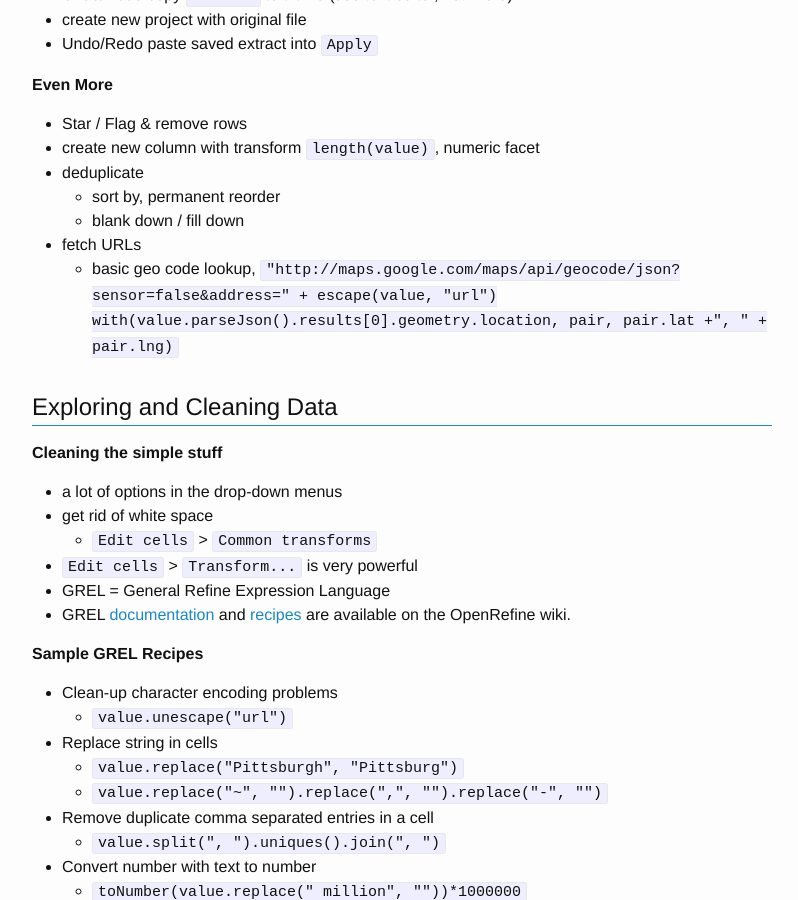
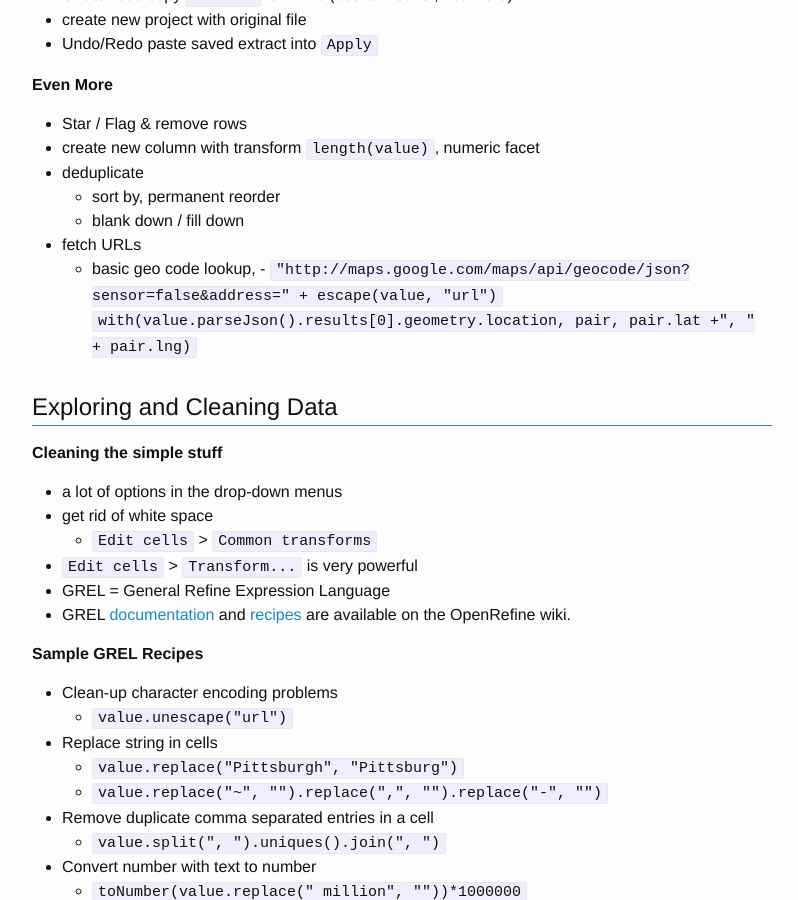
Before and after one commit to mbolam/DSWS_OpenRefine, a Jekyll site: the page built from 4-cleaning.md, in a window 1280 px wide and 900 px high, scrolled down 1372 px. Shown: the whole window, without its empty margins (238-1036 px from the left). Built offline with Jekyll 4.4.1, drawn with Linux system fonts in a browser that asks for light colours.

Commit message:
cleanup geoloc

```diff
--- a/4-cleaning.md
+++ b/4-cleaning.md
@@ -62,8 +62,8 @@ The data fields are
     - sort by, permanent reorder
     - blank down / fill down
   - fetch URLs
-    - basic geo code lookup, `"http://maps.google.com/maps/api/geocode/json?sensor=false&address=" + escape(value, "url")
-  with(value.parseJson().results[0].geometry.location, pair, pair.lat +", " + pair.lng)`
+    - basic geo code lookup,  - `"http://maps.google.com/maps/api/geocode/json?sensor=false&address=" + escape(value, "url")`
+    `with(value.parseJson().results[0].geometry.location, pair, pair.lat +", " + pair.lng)`
 
 ## Exploring and Cleaning Data
 
```
